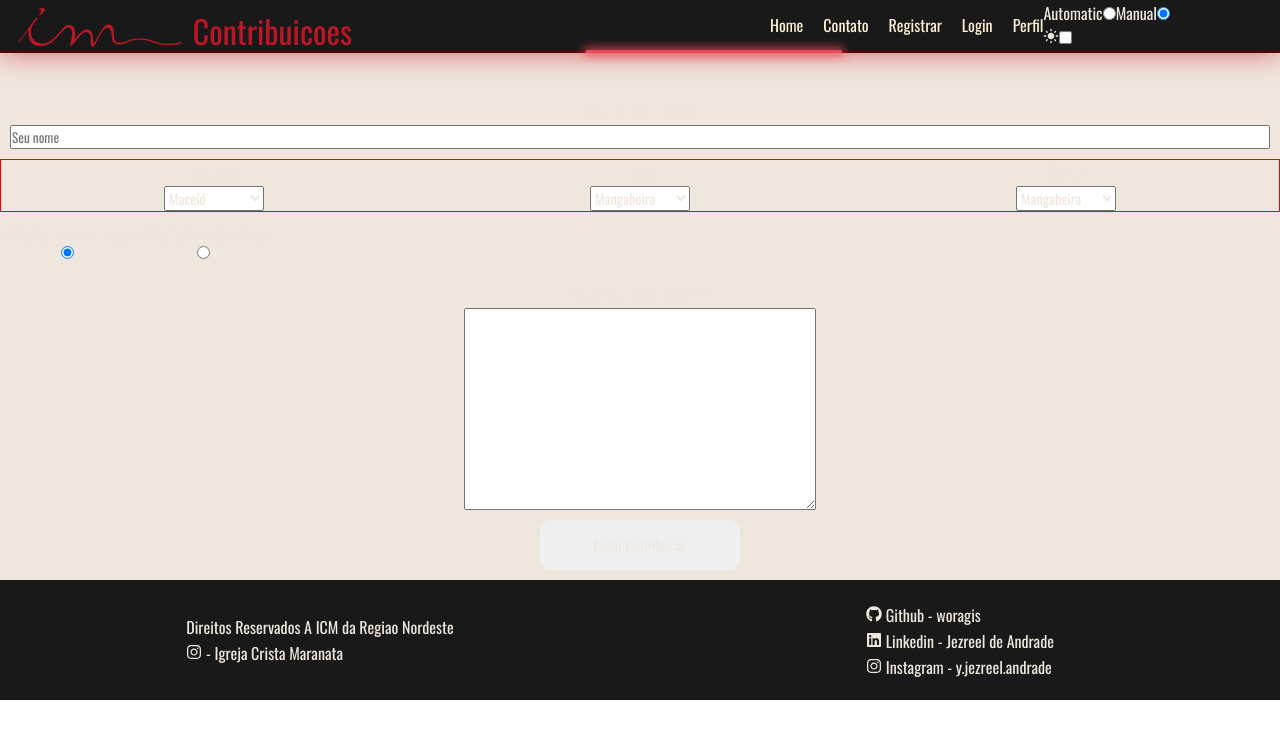
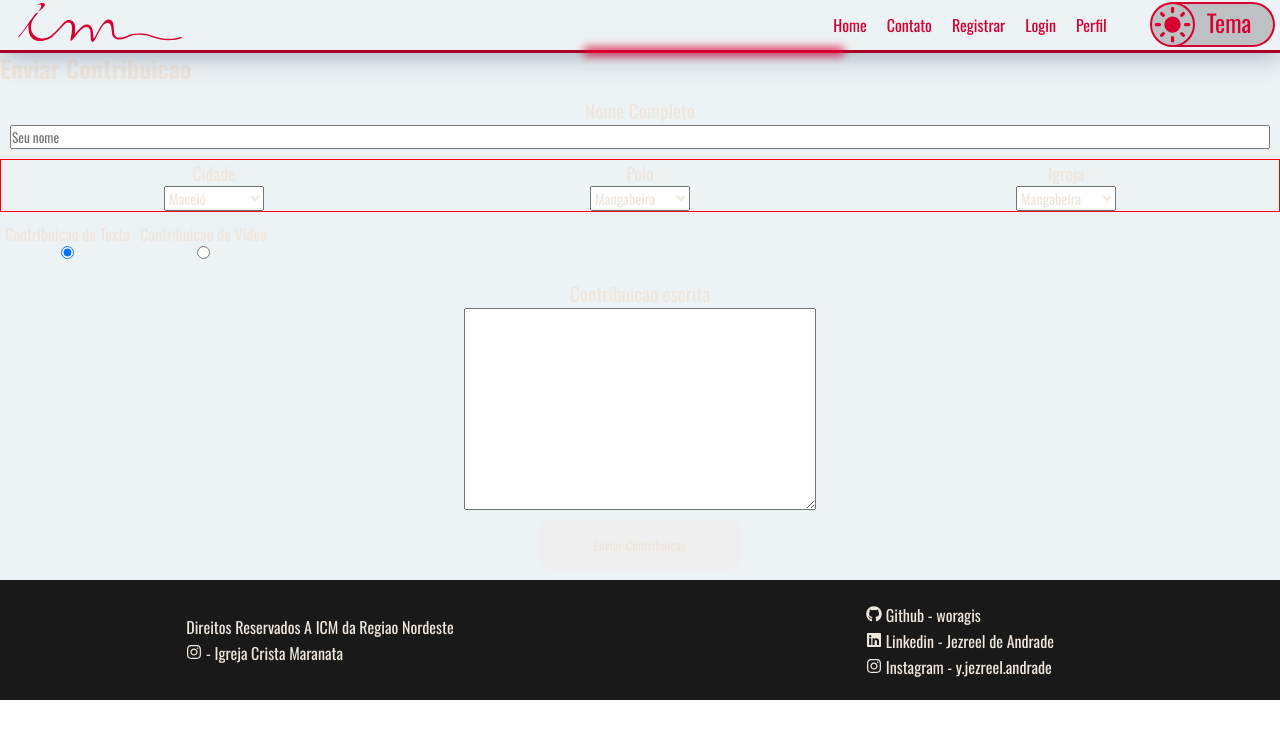
Before and after one commit to woragis/icm-frontend, a React (Create React App) app: page / in a window 1280 px wide. Shown: the top 738 px of the page. Built offline with nearby package versions, Linux system fonts and the light colour scheme.

Commit message:
Update Header component
Improve header design.\nMake a better theme button, with all theme options.\nImplement better theme functions.\nFix color problems

```diff
--- a/src/pages/Layout/Header/index.tsx
+++ b/src/pages/Layout/Header/index.tsx
@@ -1,21 +1,13 @@
 import { Link } from "react-router-dom";
-import {
-  StyledHeader,
-  StyledNavLinks,
-  StyledLogo,
-  StyledNavTheme,
-} from "./style";
+import { StyledHeader, StyledNavLinks, StyledLogo, StyledNavTheme, MobileNav, Logo, ThemeList, ThemeButton, Theme, ThemeTitle } from "./style";
 import { useDispatch, useSelector } from "react-redux";
-import {
-  setAutomaticTheme,
-  setManualTheme,
-  toggleManualTheme,
-} from "../../../redux/themeSlice";
+import { setTheme } from "../../../redux/themeSlice";
 import { RootState } from "../../../redux/store";
 import { useState } from "react";
-import { FaSearchengin } from "react-icons/fa6";
 import { MdLightMode, MdDarkMode } from "react-icons/md";
-import { animated, useSpring, useSpringRef } from "@react-spring/web";
+import { useSpring } from "@react-spring/web";
+import { FiAlignRight, FiX } from "react-icons/fi";
+import { FaCog } from "react-icons/fa";
 
 const Header = () => {
   interface INavLinks {
@@ -40,28 +32,6 @@ const Header = () => {
 
   const theme = useSelector((state: RootState) => state.theme.theme);
 
-  const switchCurrentTheme = () => {
-    dispatch(toggleManualTheme());
-  };
-
-  const [automatic, setAutomatic] = useState(
-    theme === "automatic" ? true : false
-  );
-  const [manual, setManual] = useState(
-    theme === "light" || theme === "dark" ? true : false
-  );
-  const handleThemeChange = () => {
-    if (automatic) {
-      setAutomatic((prevState) => !prevState);
-      setManual((prevState) => !prevState);
-      dispatch(setManualTheme());
-    } else if (manual) {
-      setAutomatic((prevState) => !prevState);
-      setManual((prevState) => !prevState);
-      dispatch(setAutomaticTheme());
-    }
-  };
-
   const defaultWidth = window.innerWidth;
   const springs = useSpring({
     from: { x: -defaultWidth / 5 },
@@ -69,13 +39,25 @@ const Header = () => {
     loop: true,
     config: { duration: 50000 },
   });
-
+  const [showMobileNav, setShowMobileNav] = useState<boolean>(false);
+  const handleMobileNav = () => {
+    setShowMobileNav((prevState) => !prevState);
+  };
+  const [showThemeOptions, setShowThemeOptions] = useState<boolean>(false);
+  const toggleThemeNav = () => {
+    setShowThemeOptions((prevState) => !prevState);
+  };
+  const handleThemeChange = (theme: string) => {
+    if (theme === "automatic") dispatch(setTheme({ theme: "automatic" }));
+    else if (theme === "light") dispatch(setTheme({ theme: "light" }));
+    else if (theme === "dark") dispatch(setTheme({ theme: "dark" }));
+    else if (theme === "neonDark") dispatch(setTheme({ theme: "neonDark" }));
+  };
   return (
     <StyledHeader>
-      <div className="header-logo">
+      <Logo>
         <Link to={"/"}>
           <StyledLogo
-            className="logo"
             version="1.0"
             xmlns="http://www.w3.org/2000/svg"
             width="900.000000pt"
@@ -83,10 +65,7 @@ const Header = () => {
             viewBox="0 0 900.000000 275.000000"
             preserveAspectRatio="xMidYMid meet"
           >
-            <g
-              transform="translate(0.000000,275.000000) scale(0.100000,-0.100000)"
-              stroke="none"
-            >
+            <g transform="translate(0.000000,275.000000) scale(0.100000,-0.100000)" stroke="none">
               <path
                 d="M1585 2344 c-11 -2 -45 -9 -75 -15 -50 -10 -150 -53 -150 -64 0 -2
 35 -2 78 2 68 5 80 3 102 -15 49 -40 27 -123 -66 -243 -24 -32 -44 -60 -44
@@ -118,56 +97,34 @@ const Header = () => {
               />
             </g>
           </StyledLogo>
-          <p>Contribuicoes</p>
         </Link>
-      </div>
-
-      <StyledNavLinks className="links">
+      </Logo>
+      <MobileNav onClick={handleMobileNav}>{showMobileNav ? <FiX /> : <FiAlignRight />}</MobileNav>
+      <StyledNavLinks show={showMobileNav} onClick={handleMobileNav}>
         {navLinksComponent}
-        <StyledNavTheme>
-          <label htmlFor="automatic">Automatic</label>
-          <input
-            type="radio"
-            name="theme-control"
-            id="automatic"
-            onChange={handleThemeChange}
-            checked={automatic}
-          />
-          <label htmlFor="manual">Manual</label>
-          <input
-            type="radio"
-            name="theme-control"
-            id="manual"
-            onChange={handleThemeChange}
-            checked={manual}
-          />
-          <br />
-          <label htmlFor="theme-switch" onClick={switchCurrentTheme}>
-            {theme === "light" && <MdLightMode />}
-            {theme === "automatic" &&
-              window.matchMedia("(prefers-color-scheme: light)").matches && (
-                <MdLightMode />
-              )}
-            {theme === "dark" && <MdDarkMode />}
-            {theme === "automatic" &&
-              window.matchMedia("(prefers-color-scheme: dark)").matches && (
-                <MdDarkMode />
-              )}
-          </label>
-          <input
-            type="checkbox"
-            name="theme-switch"
-            id="theme-switcher"
-            onClick={switchCurrentTheme}
-            checked={
-              theme === "light" ||
-              (theme === "automatic" &&
-                window.matchMedia("(prefers-color-scheme: light)").matches)
-                ? false
-                : true
-            }
-            disabled={automatic}
-          />
+        <StyledNavTheme show={showThemeOptions}>
+          <ThemeButton>
+            <MdLightMode onClick={toggleThemeNav} />
+            <ThemeTitle onClick={toggleThemeNav}>Tema</ThemeTitle>
+          </ThemeButton>
+          <ThemeList show={showThemeOptions}>
+            <Theme onClick={() => handleThemeChange("automatic")}>
+              <FaCog />
+              Automatic
+            </Theme>
+            <Theme onClick={() => handleThemeChange("light")}>
+              <MdLightMode />
+              Light
+            </Theme>
+            <Theme onClick={() => handleThemeChange("dark")}>
+              <MdDarkMode />
+              Dark
+            </Theme>
+            <Theme onClick={() => handleThemeChange("neonDark")}>
+              <MdDarkMode />
+              Neon Dark
+            </Theme>
+          </ThemeList>
         </StyledNavTheme>
       </StyledNavLinks>
     </StyledHeader>
--- a/src/pages/Layout/Header/style.ts
+++ b/src/pages/Layout/Header/style.ts
@@ -11,74 +11,103 @@ const neonLineAnimation = keyframes`
 `;
 
 export const StyledHeader = styled.header`
-  background-color: ${(props) => props.theme.color.darkNeutral};
+  * {
+    transition: 0s;
+  }
+
+  background-color: ${(props) => props.theme.color.header.background};
   height: 50px;
   display: grid;
   align-content: center;
   justify-items: center;
   grid-template-columns: repeat(2, 1fr);
-  * {
-    transition: 0s;
-  }
-
   z-index: 2;
   position: relative;
-  box-shadow: 0 1px 30px 1px ${(props) => props.theme.color.darkSecondary};
+  box-shadow: 0 1px 30px 1px ${(props) => props.theme.color.header.shadow};
 
   &::before {
     content: "";
     position: absolute;
     height: 3px;
     width: 100%;
-    background-color: ${(props) => shade(0.5, props.theme.color.darkPrimary)};
+    background-color: ${(props) => shade(0.2, props.theme.color.header.logo)};
     bottom: -3px;
     left: 0;
     z-index: 10;
   }
+
   &::after {
     content: "";
     position: absolute;
     height: 3px;
     width: 20%;
-    background-color: ${(props) => props.theme.color.lightPrimary};
-    box-shadow: 0 0 10px 2px ${(props) => props.theme.color.lightPrimary};
+    background-color: ${(props) => props.theme.color.header.logo};
+    box-shadow: 0 0 10px 2px ${(props) => props.theme.color.header.logo};
     bottom: -3px;
     left: 0;
     z-index: 11;
     animation: ${neonLineAnimation} 10s infinite linear;
   }
+`;
 
-  .header-logo {
-    margin: 10px auto 0 10px;
-    /* margin-left: 30px;
-    margin-right: auto; */
-    /* width: 260px; */
+export const Logo = styled.figure`
+  margin: 0px auto 0 10px;
+  display: flex;
+  justify-content: flex-start;
+  align-items: center;
+  flex-direction: row;
+  position: relative;
+`;
 
-    display: flex;
-    justify-content: flex-start;
-    align-items: center;
-    flex-direction: row;
-    position: relative;
+interface NavProps {
+  show: boolean;
+}
 
-    p {
-      position: absolute;
-      top: 50%;
-      right: -90%;
-      transform: translate(0, -50%);
-      color: ${(props) => props.theme.color.normalPrimary};
-      font-size: 2em;
+export const StyledNavLinks = styled.nav<NavProps>`
+  display: flex;
+  justify-content: center;
+  align-items: center;
+
+  @media screen and (max-width: 600px) {
+    flex-direction: column;
+    position: fixed;
+    height: 100vh;
+    width: 100%;
+    top: 0;
+    left: 0;
+    opacity: ${(props) => (props.show ? 1 : 0)};
+    visibility: ${(props) => (props.show ? "visible" : "hidden")};
+    transform: translateY(${(props) => (props.show ? "0" : "-10px")});
+    background-color: ${(props) => props.theme.color.header.hover};
+    transition: 500ms ease-in-out;
+    font-size: 1.5em;
+    z-index: 14;
+  }
+
+  a {
+    margin-left: 20px;
+    color: ${(props) => props.theme.color.header.links};
+
+    @media screen and (max-width: 600px) {
+      color: ${(props) => props.theme.color.header.background};
+      text-shadow: ${(props) => props.theme.color.header.shadow} 0px 0px 30px;
+      margin-bottom: 5px;
     }
   }
 `;
 
-export const StyledNavLinks = styled.nav`
-  display: flex;
-  justify-content: center;
-  align-items: center;
-
-  a {
-    margin-left: 20px;
-    color: ${(props) => props.theme.color.normalNeutral};
+export const MobileNav = styled.figure`
+  display: none;
+  * {
+    color: ${(props) => props.theme.color.header.links};
+  }
+  @media screen and (max-width: 600px) {
+    display: block;
+    position: fixed;
+    top: -4px;
+    right: 10px;
+    z-index: 20;
+    font-size: 40px;
   }
 `;
 
@@ -86,8 +115,126 @@ export const StyledLogo = styled.svg`
   width: 180px;
   height: 55px;
   g {
-    fill: ${(props) => props.theme.color.normalPrimary};
+    fill: ${(props) => props.theme.color.header.logo};
   }
 `;
 
-export const StyledNavTheme = styled.aside``;
+interface ThemeProps {
+  show: boolean;
+}
+
+export const StyledNavTheme = styled.aside<ThemeProps>`
+  position: absolute;
+  right: 0;
+  top: 0;
+`;
+
+export const ThemeButton: any = styled.figure`
+  display: flex;
+  justify-content: flex-end;
+  align-items: flex-end;
+  gap: 0;
+  position: absolute;
+  top: 2px;
+  right: 5px;
+
+  svg {
+    fill: ${(props) => props.theme.color.header.logo};
+    font-size: 2em;
+    height: 45px;
+    width: 45px;
+    border-radius: 45px;
+    background-color: ${(props) => shade(0.2, props.theme.color.header.background)};
+    padding: 1px;
+    border: ${(props) => props.theme.color.header.logo} 2px solid;
+    z-index: 22;
+
+    &:hover {
+      cursor: pointer;
+    }
+  }
+`;
+
+export const ThemeTitle = styled.p`
+  color: ${(props) => props.theme.color.header.logo};
+  background-color: ${(props) => shade(0.2, props.theme.color.header.background)};
+  font-size: 1.5em;
+  height: 45px;
+  text-align: center;
+  padding-right: 10px;
+  width: 80px;
+  border-top-right-radius: 45px;
+  border-bottom-right-radius: 45px;
+  border-top: ${(props) => props.theme.color.header.logo} 2px solid;
+  border-right: ${(props) => props.theme.color.header.logo} 2px solid;
+  border-bottom: ${(props) => props.theme.color.header.logo} 2px solid;
+  position: relative;
+  z-index: 21;
+
+  &:hover {
+    cursor: pointer;
+  }
+
+  &::before {
+    content: "";
+    position: absolute;
+    border-top: 2px solid ${(props) => props.theme.color.header.logo};
+    border-bottom: 2px solid ${(props) => props.theme.color.header.logo};
+    height: 41px;
+    top: -2px;
+    left: -25px;
+    width: 30px;
+    background-color: ${(props) => shade(0.2, props.theme.color.header.background)};
+    z-index: -1;
+  }
+`;
+
+export const ThemeList = styled.ul<ThemeProps>`
+  opacity: ${(props) => (props.show ? 1 : 0)};
+  display: ${(props) => (props.show ? "flex" : "none")};
+  justify-content: center;
+  align-items: center;
+  flex-direction: column;
+  background-color: ${(props) => shade(0.1, props.theme.color.header.background)};
+  gap: 3px;
+  position: absolute;
+  padding: 25px 5px 10px;
+  height: 150px;
+  top: 25px;
+  right: 11px;
+  z-index: 20;
+  border: 1px solid ${(props) => props.theme.color.header.logo};
+  border-bottom-left-radius: 20px;
+  border-bottom-right-radius: 20px;
+`;
+
+export const Theme = styled.li`
+  width: 100px;
+  text-align: left;
+  color: ${(props) => props.theme.color.header.links};
+  list-style-type: none;
+  text-shadow: ${(props) => props.theme.color.header.shadow} 0px 0px 30px;
+  font-size: 0.95em;
+  padding: 0 5px;
+
+  display: grid;
+  grid-template-columns: 25px 60px;
+  align-items: center;
+  column-gap: 5px;
+
+  svg {
+    fill: ${(props) => props.theme.color.header.logo};
+    font-size: 1.5em;
+    height: 25px;
+    width: 25px;
+    border-radius: 25px;
+    background-color: ${(props) => shade(0.2, props.theme.color.header.background)};
+    padding: 1px;
+    border: ${(props) => props.theme.color.header.logo} 2px solid;
+    z-index: 22;
+
+    &:hover {
+      cursor: pointer;
+    }
+  }
+`;
--- a/src/styles/themes/light.ts
+++ b/src/styles/themes/light.ts
@@ -1,5 +1,17 @@
 const theme = {
   color: {
+    header: {
+      background: "#EDF2F4",
+      logo: "#D80032",
+      links: "#D80032",
+      shadow: "#8D99AE",
+      hover: "#2B2D42",
+    },
+    main: "#D80032",
+    text: "#2B2D42",
+    shadow: "#8D99AE",
+    background: "#EDF2F4",
+    secondary: "#EF233C",
     // done
     normalPrimary: "#BB1626",
     lightPrimary: "#EA4859",
@@ -21,12 +33,23 @@ const theme = {
     lightAccent: "#FFDE85",
     darkAccent: "#F5B400",
 
-    background: "#EFE6DD",
+    form: {
+      border: "#EA4859",
+      label: {
+        color: "#000",
+      },
+    },
   },
   shadow: {
-    big: "0",
-    medium: "0",
-    small: "0",
+    size: {
+      big: "200px",
+      medium: "50px",
+      small: "10px",
+    },
+    color: {
+      main: "#000",
+      neon: "normal",
+    },
   },
   metrics: {
     form: {
```
Also changed, not shown: src/styles/styled.d.ts (+13 -2 lines).
